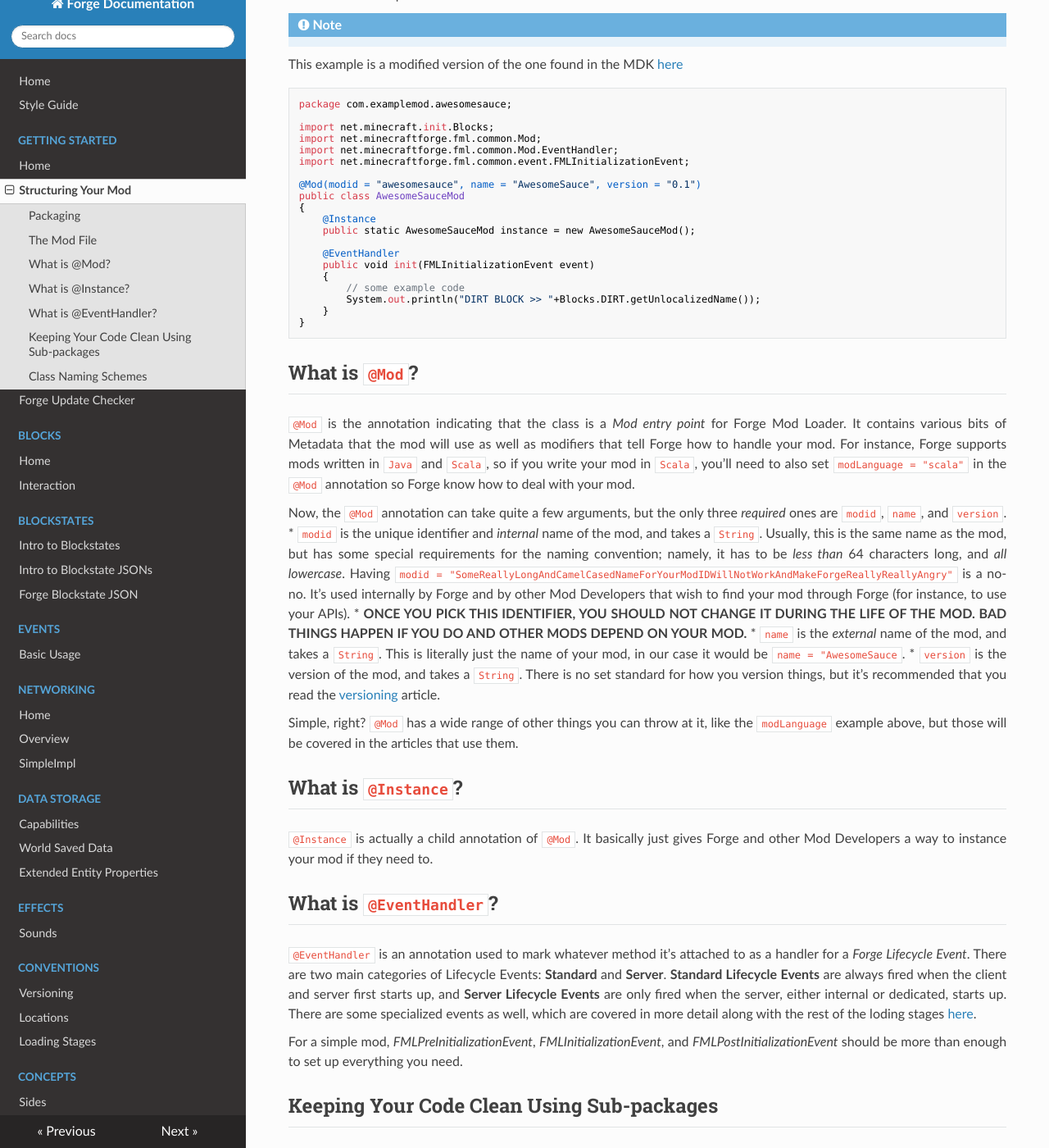
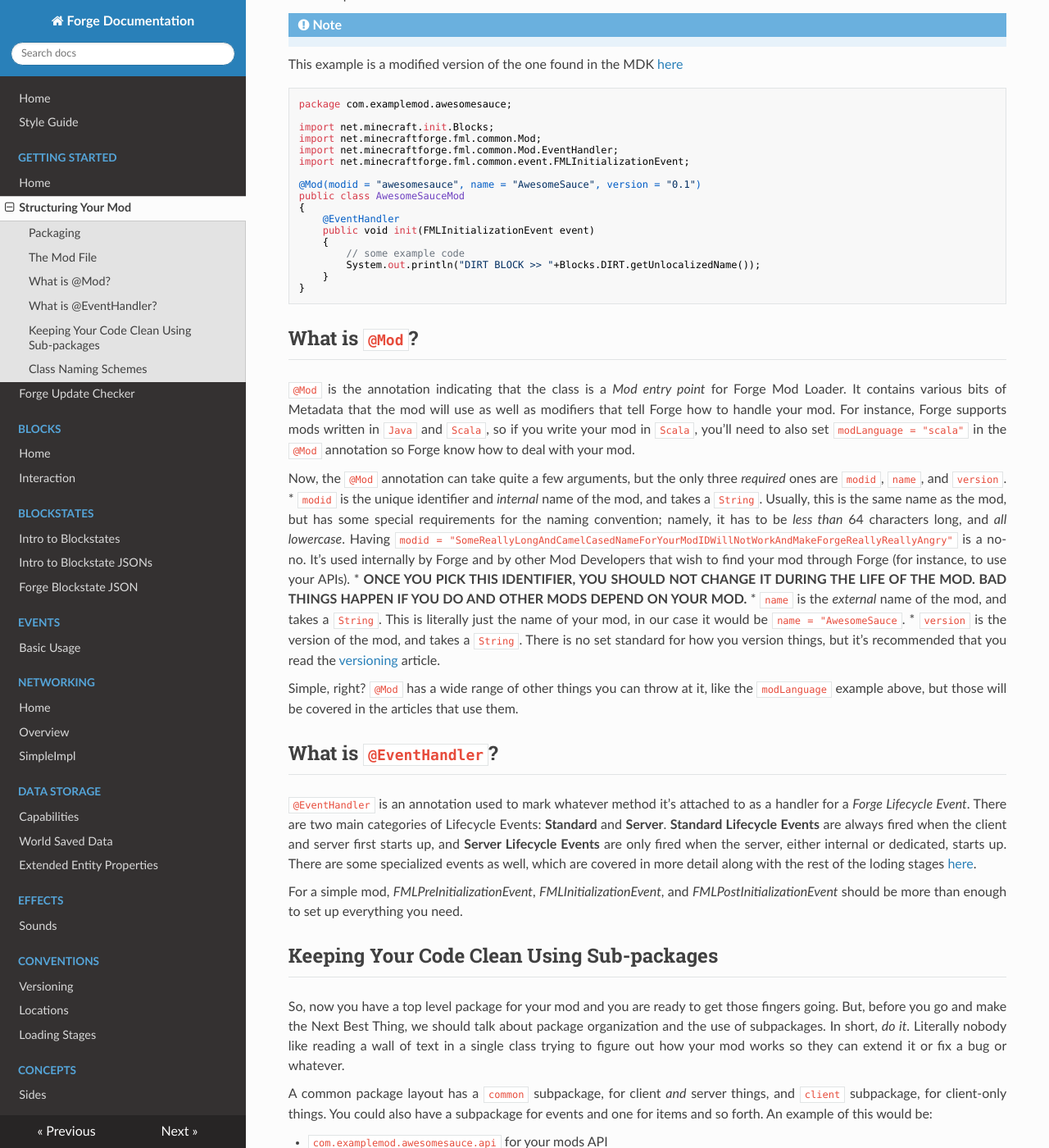
Before and after one commit to MinecraftForge/Documentation, an MkDocs documentation site: the page built from docs/gettingstarted/structuring.md, in a window 1280 px wide and 1400 px high, scrolled down 744 px. Shown: the whole window at 82% size. Built offline with MkDocs 1.6.1, drawn with Linux system fonts in a browser that asks for light colours; nearby versions of some CDN libraries; old or Windows-style settings are respelled for this version of MkDocs.

Commit message:
Removed @Instance section

```diff
--- a/docs/gettingstarted/structuring.md
+++ b/docs/gettingstarted/structuring.md
@@ -18,7 +18,7 @@ After you pick a top level package, you should append a unique name to it for yo
 The Mod File
 ------------
 
-Generally, we'll start with a file named after your mod, and put into your package. This is the *entry point* to your mod and will contain some special annotations marking it as such. These annotations are `@Mod`, `@Instance`, and `@EventHandler`. Let's take a look at this example:
+Generally, we'll start with a file named after your mod, and put into your package. This is the *entry point* to your mod and will contain some special annotations marking it as such. These annotations are `@Mod`  and `@EventHandler`. Let's take a look at this example:
 
 !!! note
 This example is a modified version of the one found in the MDK [here](https://github.com/MinecraftForge/MinecraftForge/blob/1.10.x/mdk/src/main/java/com/example/examplemod/ExampleMod.java)
@@ -33,9 +33,6 @@ This example is a modified version of the one found in the MDK [here](https://gi
     @Mod(modid = "awesomesauce", name = "AwesomeSauce", version = "0.1")
     public class AwesomeSauceMod
     {
-        @Instance
-        public static AwesomeSauceMod instance = new AwesomeSauceMod();
-
         @EventHandler
         public void init(FMLInitializationEvent event)
         {
@@ -56,10 +53,6 @@ Now, the `@Mod` annotation can take quite a few arguments, but the only three *r
 * `version` is the version of the mod, and takes a `String`. There is no set standard for how you version things, but it's recommended that you read the [versioning](https://mcforge.readthedocs.io/en/latest/conventions/versioning/) article.
 
 Simple, right? `@Mod` has a wide range of other things you can throw at it, like the `modLanguage` example above, but those will be covered in the articles that use them.
-
-What is `@Instance`?
--------------------
-`@Instance` is actually a child annotation of `@Mod`. It basically just gives Forge and other Mod Developers a way to instance your mod if they need to.
 
 What is `@EventHandler`?
 -----------------------
```
